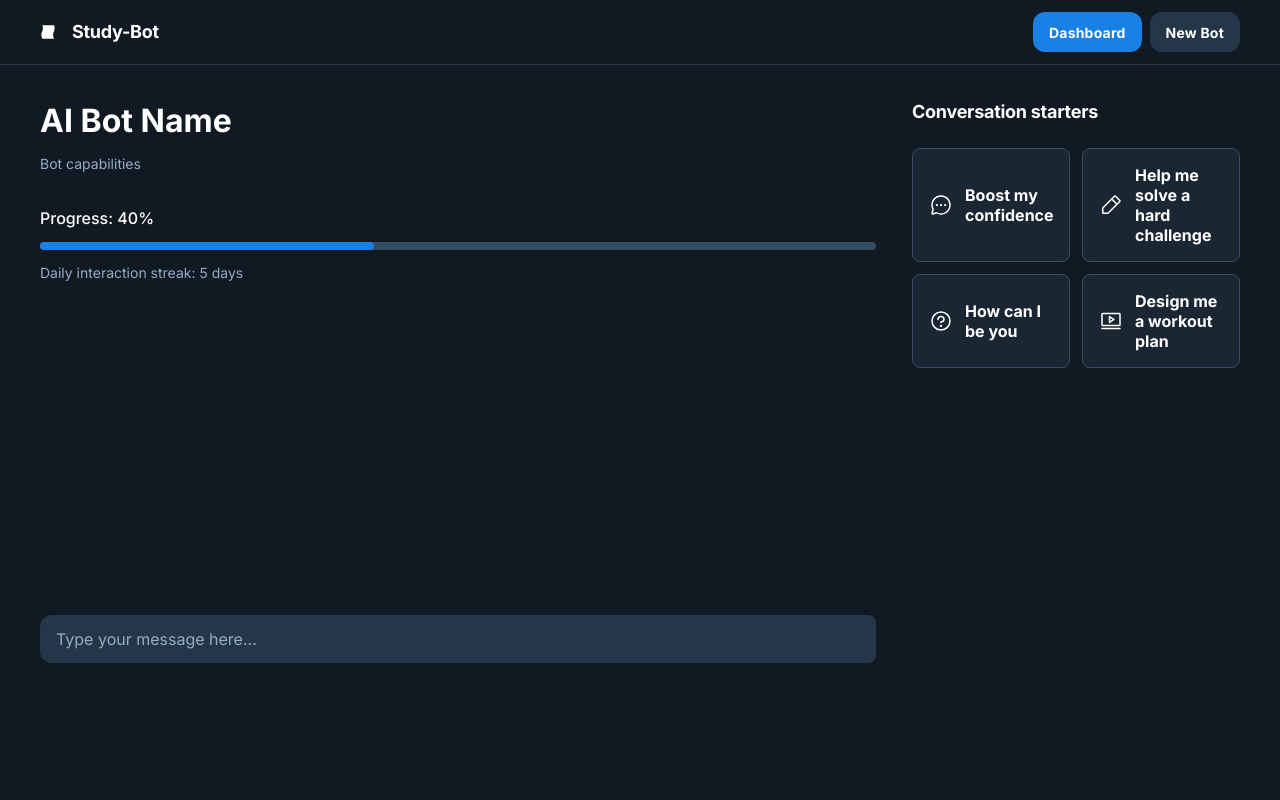
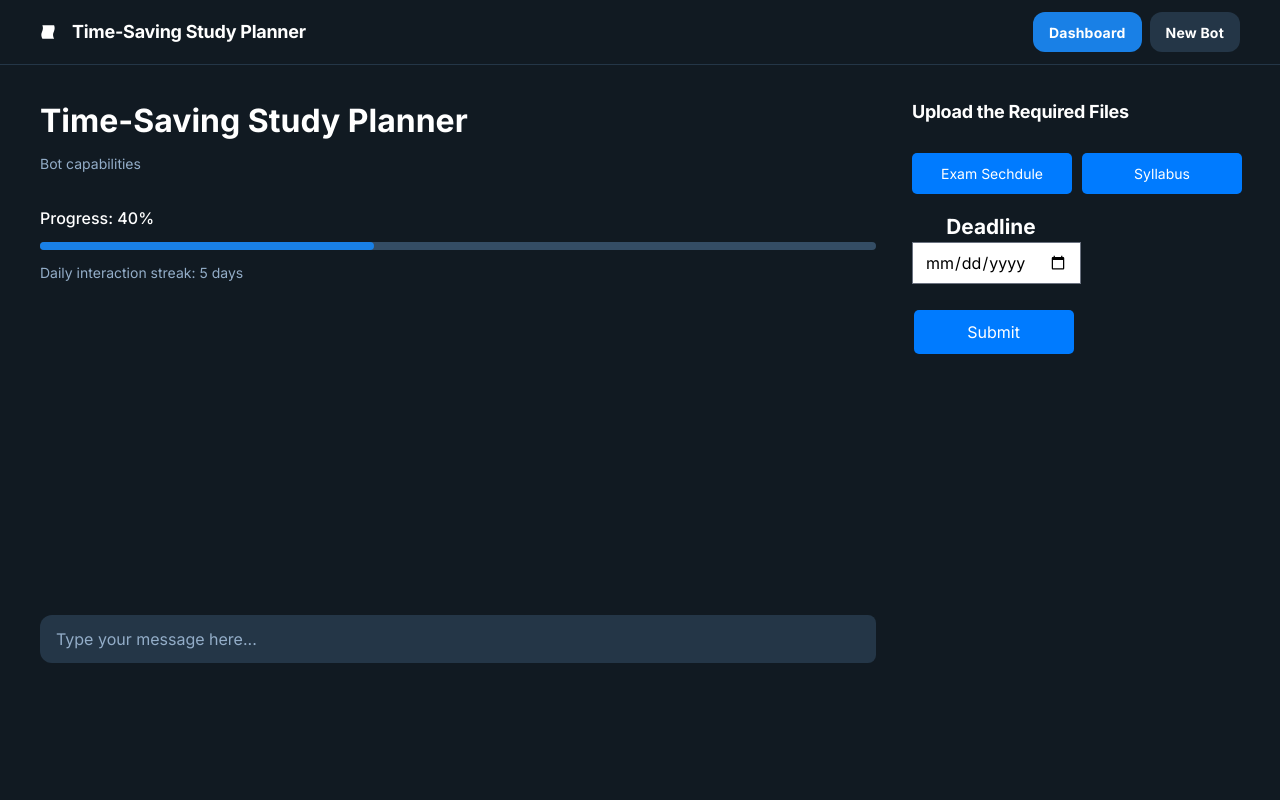
Before and after one commit to MythicalMAxX/codespaces-flask, a Python web app: template templates/index.html in a window 1280 px wide. Run offline with Jinja, Linux system fonts and the light colour scheme; the template is opened without the code that fills it, so the values that code supplies are empty; some libraries are stand-ins or nearby versions.

Commit message:
updated UI

```diff
--- a/templates/index.html
+++ b/templates/index.html
@@ -33,7 +33,47 @@
     border-radius: 0.75rem;
     align-self: flex-start;
     }
+    .upload{
+      margin: 5px 0;
+    }
 
+    .custom-upload {
+    display: inline-block;
+    background-color: #007bff;
+    color: white;
+    padding: 10px 20px;
+    cursor: pointer;
+    border-radius: 5px;
+    font-size: 14px;
+    text-align: center;
+    transition: background-color 0.3s;
+    width: 10rem;
+    }
+
+    .custom-upload:hover {
+    background-color: #0056b3;
+    }
+    .deadline{
+        color: white;
+        font-size: 1.3rem;
+        font-weight: bold;
+        text-align: center;
+    }
+    .deadlineInput{
+        color: black;
+        font-weight: 100;
+    }
+    .submit{
+        margin-top: 10px;
+        margin-left: 1.1rem;
+        padding: 10px 20px;
+        background-color: #007bff;
+        color: white;
+        border-radius: 5px;
+        cursor: pointer;
+        transition: background-color 0.3s;
+        width: 10rem;
+    }
   </style>
 
   <body>
@@ -49,7 +89,7 @@
                 ></path>
               </svg>
             </div>
-            <h2 class="text-white text-lg font-bold leading-tight tracking-[-0.015em]">Study-Bot</h2>
+            <h2 class="text-white text-lg font-bold leading-tight tracking-[-0.015em]">Time-Saving Study Planner</h2>
           </div>
           <div class="flex gap-2">
             <button
@@ -68,7 +108,7 @@
           <div class="layout-content-container flex flex-col max-w-[920px] flex-1">
             <div class="flex flex-wrap justify-between gap-3 p-4">
               <div class="flex min-w-72 flex-col gap-3">
-                <p class="text-white tracking-light text-[32px] font-bold leading-tight">AI Bot Name</p>
+                <p class="text-white tracking-light text-[32px] font-bold leading-tight">Time-Saving Study Planner</p>
                 <p class="text-[#93adc8] text-sm font-normal leading-normal">Bot capabilities</p>
               </div>
             </div>
@@ -108,50 +148,25 @@
           </div>
           <!-- input-end -->
           <div class="layout-content-container flex flex-col w-[360px]">
-            <h3 class="text-white text-lg font-bold leading-tight tracking-[-0.015em] px-4 pb-2 pt-4">Conversation starters</h3>
+            <h3 class="text-white text-lg font-bold leading-tight tracking-[-0.015em] px-4 pb-2 pt-4">Upload the Required Files</h3>
             <div class="grid grid-cols-[repeat(auto-fit,minmax(158px,1fr))] gap-3 p-4">
-              <div class="flex flex-1 gap-3 rounded-lg border border-[#344d65] bg-[#1a2632] p-4 items-center">
-                <div class="text-white" data-icon="ChatCircleDots" data-size="24px" data-weight="regular">
-                  <svg xmlns="http://www.w3.org/2000/svg" width="24px" height="24px" fill="currentColor" viewBox="0 0 256 256">
-                    <path
-                      d="M140,128a12,12,0,1,1-12-12A12,12,0,0,1,140,128ZM84,116a12,12,0,1,0,12,12A12,12,0,0,0,84,116Zm88,0a12,12,0,1,0,12,12A12,12,0,0,0,172,116Zm60,12A104,104,0,0,1,79.12,219.82L45.07,231.17a16,16,0,0,1-20.24-20.24l11.35-34.05A104,104,0,1,1,232,128Zm-16,0A88,88,0,1,0,51.81,172.06a8,8,0,0,1,.66,6.54L40,216,77.4,203.53a7.85,7.85,0,0,1,2.53-.42,8,8,0,0,1,4,1.08A88,88,0,0,0,216,128Z"
-                    ></path>
-                  </svg>
+                <div class="upload">
+                    <label class="custom-upload">
+                        <input type="file" hidden>
+                        Exam Sechdule
+                    </label>
                 </div>
-                <h2 class="text-white text-base font-bold leading-tight">Boost my confidence</h2>
-              </div>
-              <div class="flex flex-1 gap-3 rounded-lg border border-[#344d65] bg-[#1a2632] p-4 items-center">
-                <div class="text-white" data-icon="PencilSimple" data-size="24px" data-weight="regular">
-                  <svg xmlns="http://www.w3.org/2000/svg" width="24px" height="24px" fill="currentColor" viewBox="0 0 256 256">
-                    <path
-                      d="M227.31,73.37,182.63,28.68a16,16,0,0,0-22.63,0L36.69,152A15.86,15.86,0,0,0,32,163.31V208a16,16,0,0,0,16,16H92.69A15.86,15.86,0,0,0,104,219.31L227.31,96a16,16,0,0,0,0-22.63ZM92.69,208H48V163.31l88-88L180.69,120ZM192,108.68,147.31,64l24-24L216,84.68Z"
-                    ></path>
-                  </svg>
+
+                <div class="upload">
+                    <label class="custom-upload">
+                        <input type="file" hidden>
+                        Syllabus
+                    </label>
                 </div>
-                <h2 class="text-white text-base font-bold leading-tight">Help me solve a hard challenge</h2>
-              </div>
-              <div class="flex flex-1 gap-3 rounded-lg border border-[#344d65] bg-[#1a2632] p-4 items-center">
-                <div class="text-white" data-icon="Question" data-size="24px" data-weight="regular">
-                  <svg xmlns="http://www.w3.org/2000/svg" width="24px" height="24px" fill="currentColor" viewBox="0 0 256 256">
-                    <path
-                      d="M140,180a12,12,0,1,1-12-12A12,12,0,0,1,140,180ZM128,72c-22.06,0-40,16.15-40,36v4a8,8,0,0,0,16,0v-4c0-11,10.77-20,24-20s24,9,24,20-10.77,20-24,20a8,8,0,0,0-8,8v8a8,8,0,0,0,16,0v-.72c18.24-3.35,32-17.9,32-35.28C168,88.15,150.06,72,128,72Zm104,56A104,104,0,1,1,128,24,104.11,104.11,0,0,1,232,128Zm-16,0a88,88,0,1,0-88,88A88.1,88.1,0,0,0,216,128Z"
-                    ></path>
-                  </svg>
-                </div>
-                <h2 class="text-white text-base font-bold leading-tight">How can I be you</h2>
-              </div>
-              <div class="flex flex-1 gap-3 rounded-lg border border-[#344d65] bg-[#1a2632] p-4 items-center">
-                <div class="text-white" data-icon="Video" data-size="24px" data-weight="regular">
-                  <svg xmlns="http://www.w3.org/2000/svg" width="24px" height="24px" fill="currentColor" viewBox="0 0 256 256">
-                    <path
-                      d="M164.44,105.34l-48-32A8,8,0,0,0,104,80v64a8,8,0,0,0,12.44,6.66l48-32a8,8,0,0,0,0-13.32ZM120,129.05V95l25.58,17ZM216,40H40A16,16,0,0,0,24,56V168a16,16,0,0,0,16,16H216a16,16,0,0,0,16-16V56A16,16,0,0,0,216,40Zm0,128H40V56H216V168Zm16,40a8,8,0,0,1-8,8H32a8,8,0,0,1,0-16H224A8,8,0,0,1,232,208Z"
-                    ></path>
-                  </svg>
-                </div>
-                <h2 class="text-white text-base font-bold leading-tight">Design me a workout plan</h2>
-              </div>
+
+                <label class="deadline">Deadline<input type="date" class="deadlineInput"></label>
             </div>
-
+            <button class="submit">Submit</button>
           </div>
         </div>
       </div>
```
